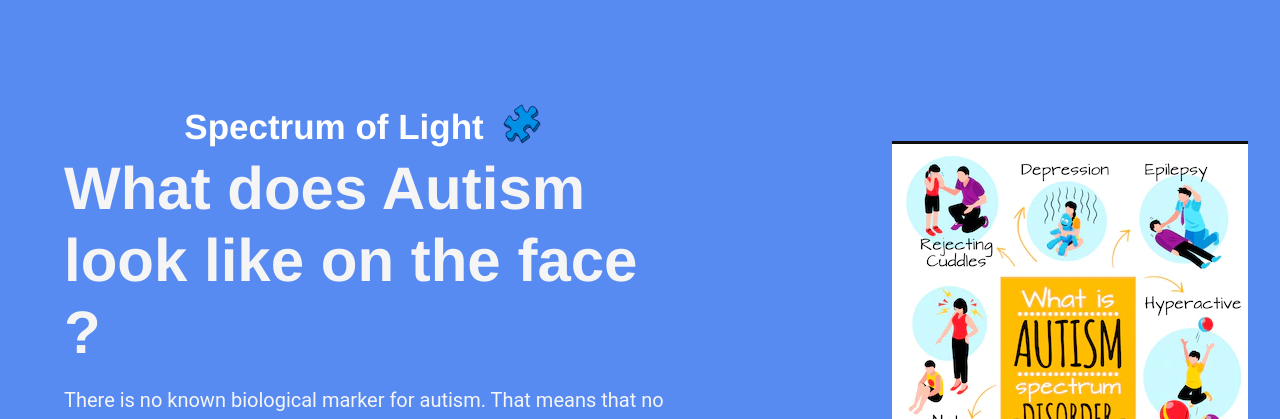
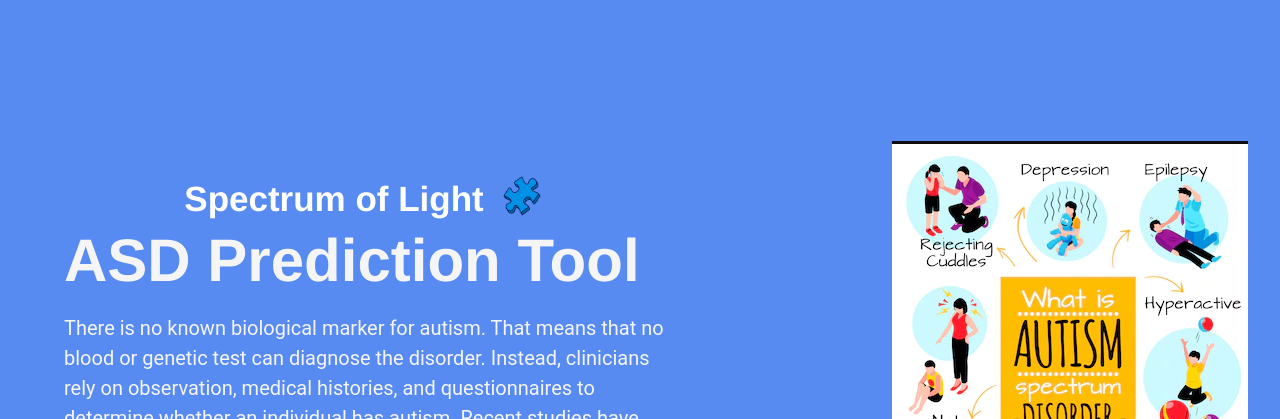
Before and after one commit to abhishree07/Spectrum-Of-Light, a React (Create React App) app: page / in a window 1280 px wide. Shown: the top 419 px of the page. Built offline with nearby package versions, Linux system fonts and the light colour scheme.

Commit message:
Update Home.js

```diff
--- a/src/pages/Home/Home.js
+++ b/src/pages/Home/Home.js
@@ -9,7 +9,7 @@ export default function Home() {
     <main className={styles.heroContainer}>
       <Logo className={styles.heroLogo} />
       <section className={styles.hero}>
-      <h1>What does Autism look like on the face ? </h1>
+      <h1>ASD Prediction Tool</h1>
         <p>
         There is no known biological marker for autism. That means that no blood or genetic test can diagnose the disorder.
         Instead, clinicians rely on observation, medical histories, and questionnaires to determine whether an individual has autism.
```
